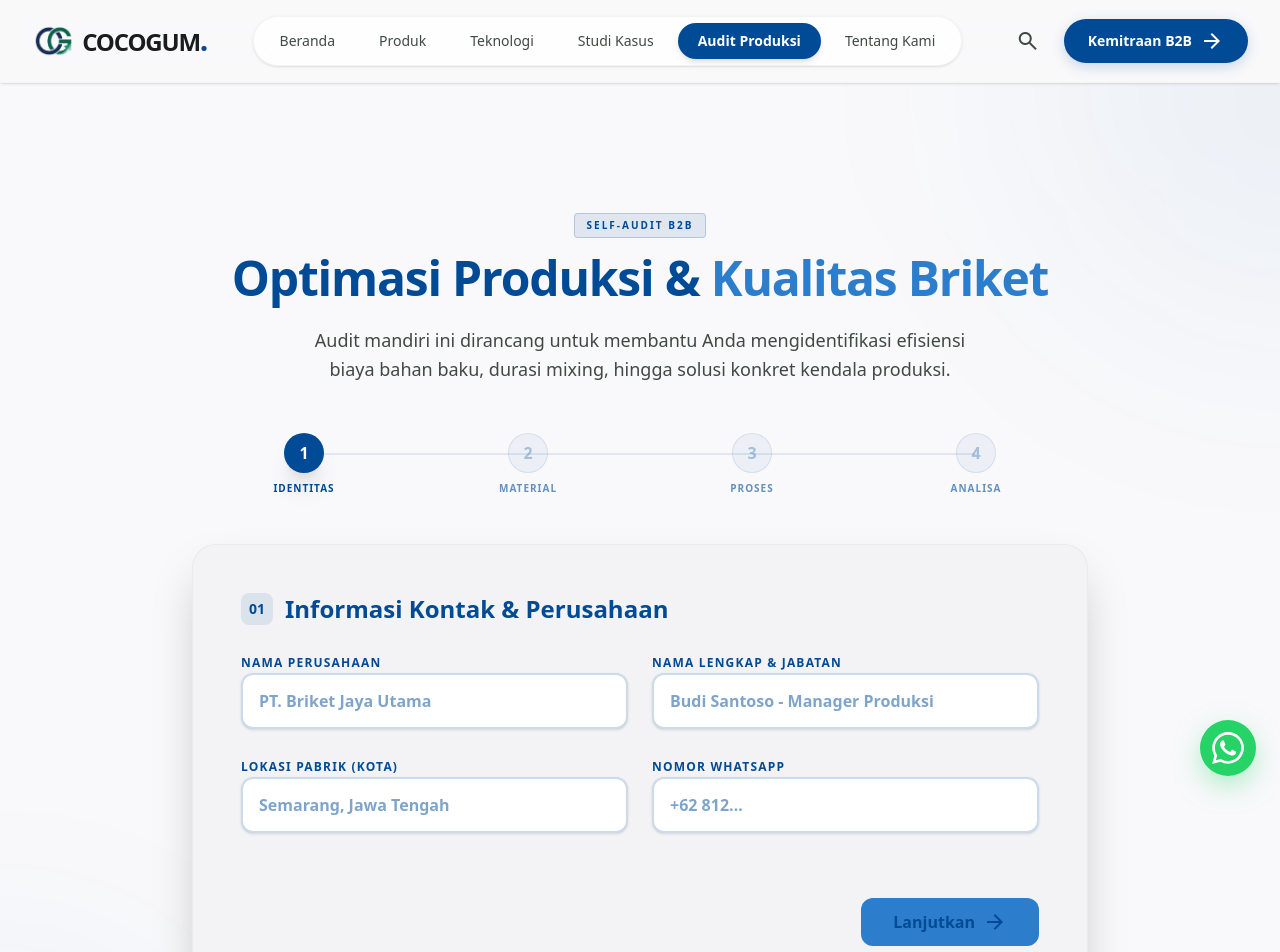
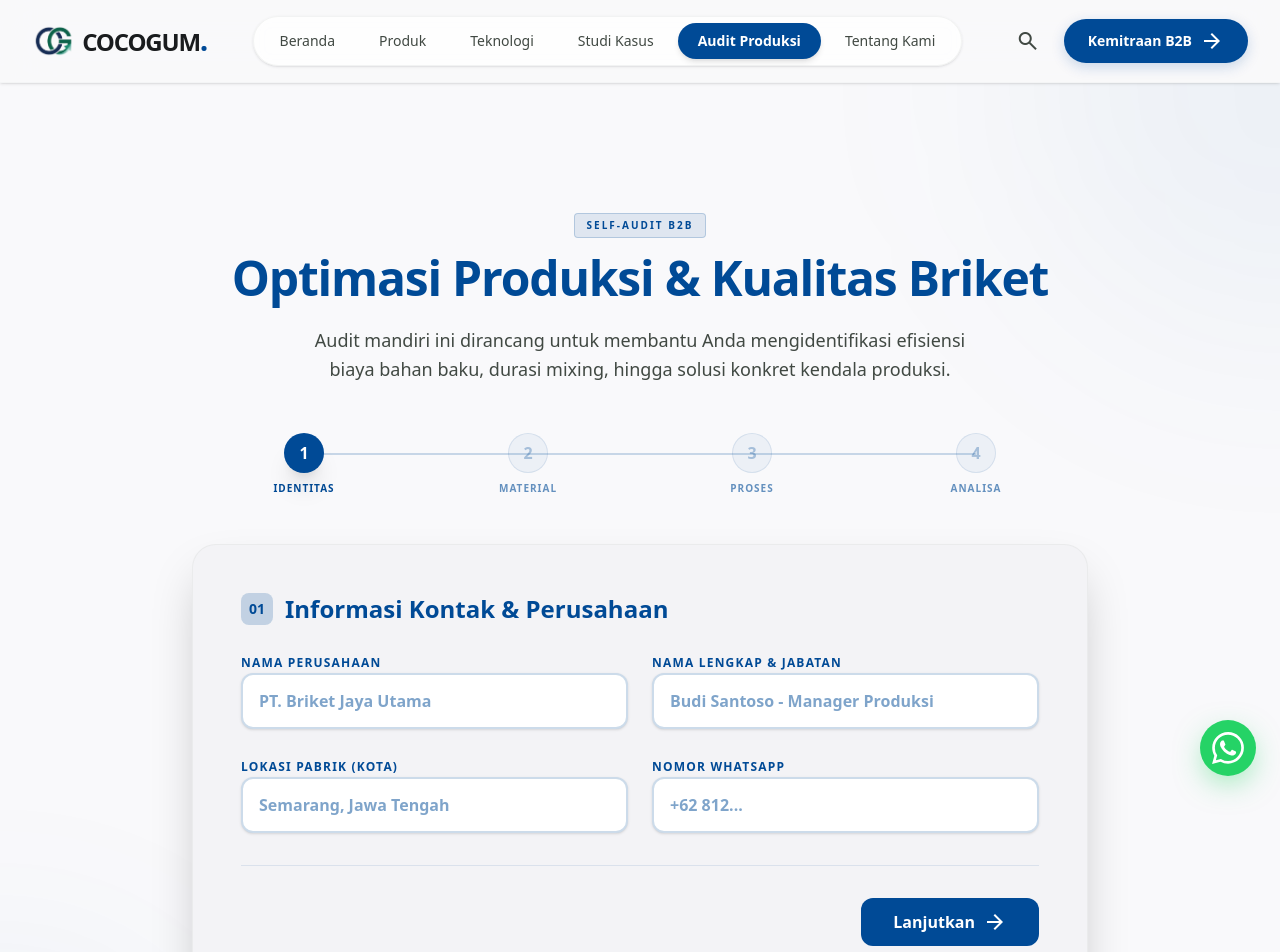
Before and after one commit to pratomobowo/web-cocogum, a Next.js app: page /audit in a window 1280 px wide. Shown: the top 952 px of the page. Built offline with nearby package versions, Linux system fonts and the light colour scheme.

Commit message:
fix: final contrast and visibility overhaul for audit form

```diff
--- a/src/app/audit/page.tsx
+++ b/src/app/audit/page.tsx
@@ -22,7 +22,7 @@ export default function AuditPage() {
             Self-Audit B2B
           </span>
           <h1 className="text-4xl md:text-5xl font-headline font-black text-primary mb-6 tracking-tight">
-            Optimasi Produksi & <span className="text-surface-tint">Kualitas Briket</span>
+            Optimasi Produksi & <span className="text-primary">Kualitas Briket</span>
           </h1>
           <p className="text-on-surface-variant text-lg leading-relaxed max-w-2xl mx-auto">
             Audit mandiri ini dirancang untuk membantu Anda mengidentifikasi efisiensi biaya bahan baku, durasi mixing, hingga solusi konkret kendala produksi.
@@ -42,7 +42,7 @@ export default function AuditPage() {
                   {i}
                 </div>
                 {i < 4 && (
-                  <div className={`absolute top-5 left-1/2 w-full h-[2px] -z-0 ${step > i ? "bg-primary" : "bg-primary/10"}`}></div>
+                  <div className={`absolute top-5 left-1/2 w-full h-[2px] -z-0 ${step > i ? "bg-primary" : "bg-primary/20"}`}></div>
                 )}
                 <span className={`text-[10px] mt-2 font-black uppercase tracking-widest ${step >= i ? "text-primary" : "text-primary/60"}`}>
                   {i === 1 ? "Identitas" : i === 2 ? "Material" : i === 3 ? "Proses" : "Analisa"}
@@ -61,7 +61,7 @@ export default function AuditPage() {
             {step === 1 && (
               <div className="animate-in fade-in slide-in-from-bottom-4 duration-500 space-y-6">
                 <h2 className="text-2xl font-bold text-primary mb-6 flex items-center gap-3">
-                  <span className="w-8 h-8 rounded-lg bg-primary/10 text-primary flex items-center justify-center text-sm">01</span>
+                  <span className="w-8 h-8 rounded-lg bg-primary/20 text-primary flex items-center justify-center text-sm">01</span>
                   Informasi Kontak & Perusahaan
                 </h2>
                 <div className="grid grid-cols-1 md:grid-cols-2 gap-6">
@@ -88,8 +88,8 @@ export default function AuditPage() {
             {/* STEP 2: MATERIAL & KAPASITAS */}
             {step === 2 && (
               <div className="animate-in fade-in slide-in-from-bottom-4 duration-500 space-y-6">
-                <h2 className="text-2xl font-bold text-white mb-6 flex items-center gap-3">
-                  <span className="w-8 h-8 rounded-lg bg-surface-tint/20 text-surface-tint flex items-center justify-center text-sm">02</span>
+                <h2 className="text-2xl font-bold text-primary mb-6 flex items-center gap-3">
+                  <span className="w-8 h-8 rounded-lg bg-primary/20 text-primary flex items-center justify-center text-sm">02</span>
                   Jenis Bahan & Kapasitas Produksi
                 </h2>
                 <div className="grid grid-cols-1 md:grid-cols-2 gap-8">
@@ -130,8 +130,8 @@ export default function AuditPage() {
             {/* STEP 3: PROSES PRODUKSI */}
             {step === 3 && (
               <div className="animate-in fade-in slide-in-from-bottom-4 duration-500 space-y-6">
-                <h2 className="text-2xl font-bold text-white mb-6 flex items-center gap-3">
-                  <span className="w-8 h-8 rounded-lg bg-surface-tint/20 text-surface-tint flex items-center justify-center text-sm">03</span>
+                <h2 className="text-2xl font-bold text-primary mb-6 flex items-center gap-3">
+                  <span className="w-8 h-8 rounded-lg bg-primary/20 text-primary flex items-center justify-center text-sm">03</span>
                   Metode & Komposisi Produksi
                 </h2>
                 <div className="space-y-8">
@@ -189,8 +189,8 @@ export default function AuditPage() {
             {/* STEP 4: KENDALA & TARGET */}
             {step === 4 && (
               <div className="animate-in fade-in slide-in-from-bottom-4 duration-500 space-y-6">
-                <h2 className="text-2xl font-bold text-white mb-6 flex items-center gap-3">
-                  <span className="w-8 h-8 rounded-lg bg-surface-tint/20 text-surface-tint flex items-center justify-center text-sm">04</span>
+                <h2 className="text-2xl font-bold text-primary mb-6 flex items-center gap-3">
+                  <span className="w-8 h-8 rounded-lg bg-primary/20 text-primary flex items-center justify-center text-sm">04</span>
                   Analisa Kendala & Target Optimasi
                 </h2>
                 <div className="grid grid-cols-1 md:grid-cols-2 gap-8">
@@ -221,7 +221,7 @@ export default function AuditPage() {
             )}
 
             {/* Navigation Buttons */}
-            <div className="pt-8 mt-8 border-t border-white/10 flex justify-between items-center">
+            <div className="pt-8 mt-8 border-t border-primary/10 flex justify-between items-center">
               <button
                 type="button"
                 onClick={prevStep}
@@ -238,7 +238,7 @@ export default function AuditPage() {
                 <button
                   type="button"
                   onClick={nextStep}
-                  className="bg-surface-tint text-primary font-bold px-8 py-3 rounded-xl hover:shadow-[0_0_30px_rgba(255,255,255,0.2)] hover:scale-105 active:scale-95 transition-all flex items-center gap-2"
+                  className="bg-primary text-white font-bold px-8 py-3 rounded-xl hover:shadow-xl hover:scale-105 active:scale-95 transition-all flex items-center gap-2"
                 >
                   Lanjutkan
                   <span className="material-symbols-outlined text-sm">arrow_forward</span>
```
